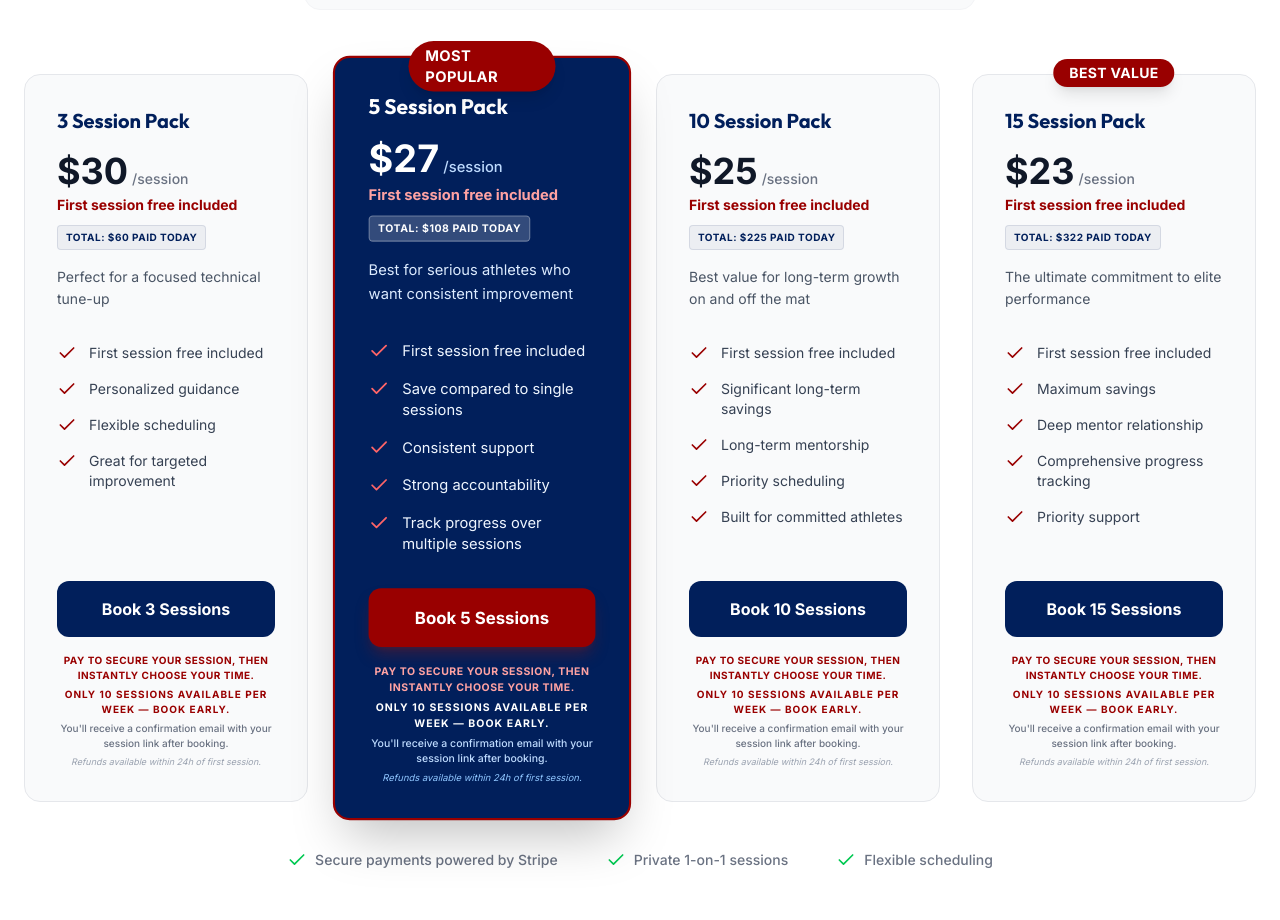
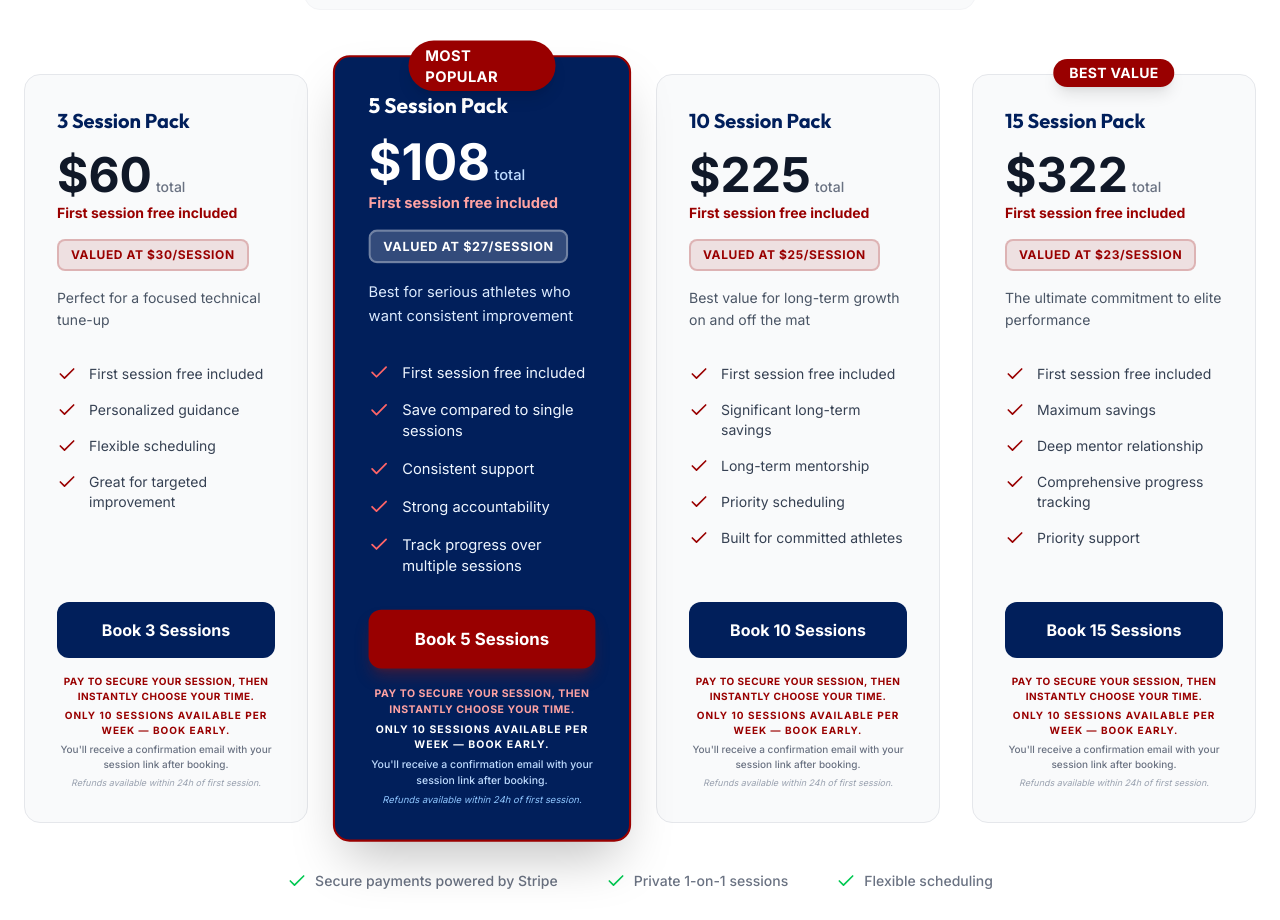
Before and after one commit to dc07wrestle/Mentorship-Program, a React (Vite) app: page / in a window 1280 px wide. Shown: the part 8040-8960 px from the top of the page. Built offline with nearby package versions, Linux system fonts and the light colour scheme.

Commit message:
feat: Update pricing display to show total price
Changes the pricing display to prominently show the total package price and the value per session, aligning with user expectations for subscription-like offerings.

```diff
--- a/src/components/Pricing.tsx
+++ b/src/components/Pricing.tsx
@@ -191,18 +191,18 @@ export default function Pricing() {
                   {plan.title}
                 </h3>
                 <div className="flex items-baseline gap-1 mb-1">
-                  <span className="text-4xl font-extrabold">${plan.perSessionPrice}</span>
-                  <span className={`text-sm font-medium ${plan.highlight ? 'text-blue-200' : 'text-gray-500'}`}>/session</span>
+                  <span className="text-5xl font-extrabold">${plan.totalPrice}</span>
+                  <span className={`text-sm font-medium ${plan.highlight ? 'text-blue-200' : 'text-gray-500'}`}>total</span>
                 </div>
-                <p className={`text-sm font-bold mb-2 ${plan.highlight ? 'text-red-300' : 'text-brand-red'}`}>
+                <p className={`text-sm font-bold mb-4 ${plan.highlight ? 'text-red-300' : 'text-brand-red'}`}>
                   First session free included
                 </p>
-                <div className={`text-[10px] font-bold py-1 px-2 rounded uppercase tracking-wider inline-block border ${
+                <div className={`text-xs font-bold py-1.5 px-3 rounded-lg uppercase tracking-wider inline-block border-2 ${
                   plan.highlight
                     ? 'bg-white/20 text-white border-white/30'
-                    : 'bg-brand-blue/5 text-brand-blue border-brand-blue/10'
+                    : 'bg-brand-red/10 text-brand-red border-brand-red/20'
                 }`}>
-                  Total: ${plan.totalPrice} paid today
+                  Valued at ${plan.perSessionPrice}/session
                 </div>
                 <p className={`mt-4 text-sm leading-relaxed ${plan.highlight ? 'text-blue-100' : 'text-gray-600'}`}>
                   {plan.description}
```
